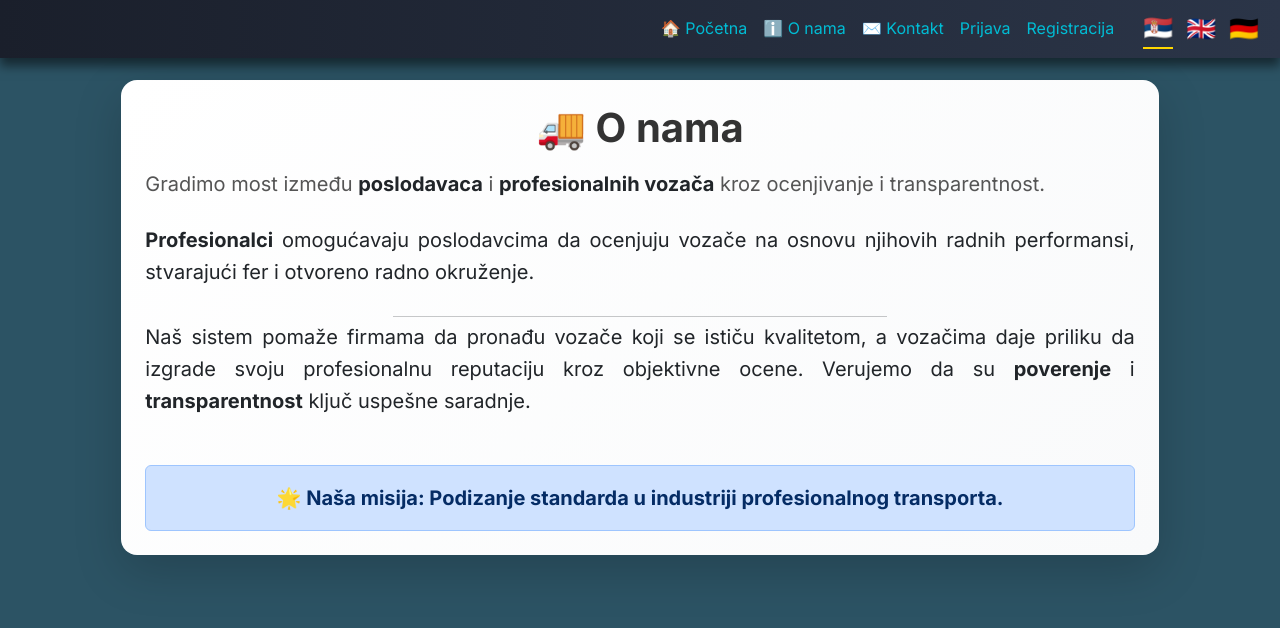
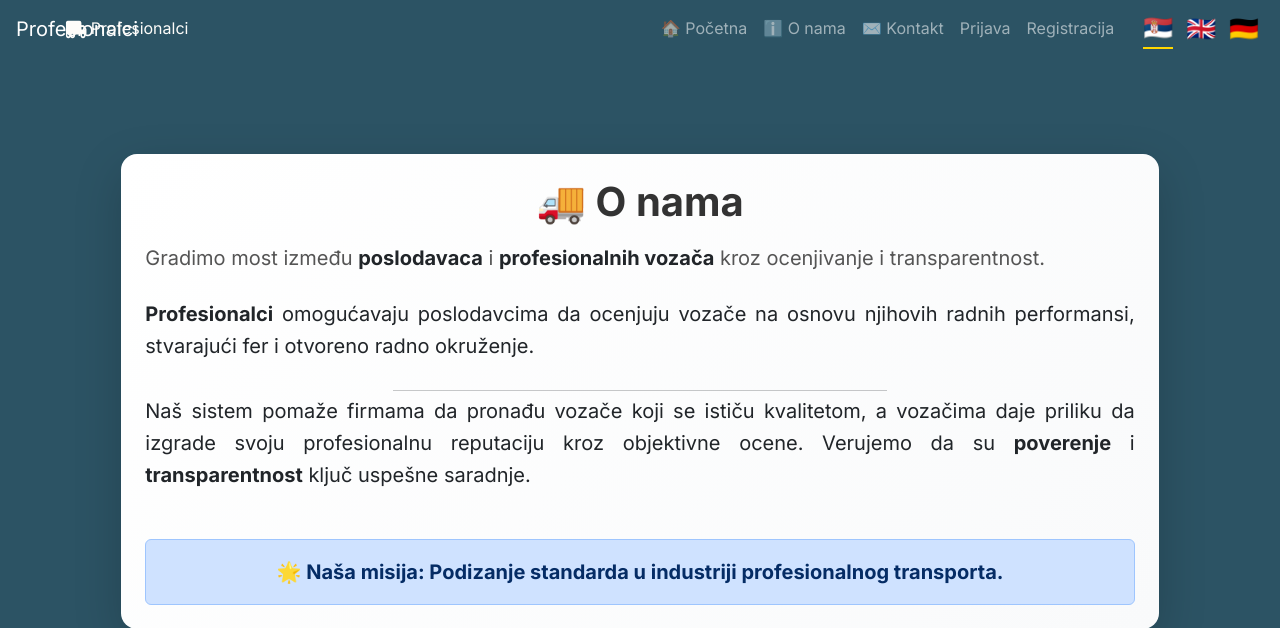
Before and after one commit to ivan1408993/profesionalci-app, a Flask app: page /about in a window 1280 px wide. Shown: the top 628 px of the page. Run offline with Flask 3, Linux system fonts and the light colour scheme; some libraries are stand-ins or nearby versions.

Commit message:
dodata animacija kretanja kamiona sa nazivom profesionalci - novi test 6

```diff
--- a/app/static/css/style.css
+++ b/app/static/css/style.css
@@ -89,30 +89,18 @@ footer {
     color: #555 !important;
 }
 
-/* Navigacija */
-nav.navbar {
-    background: linear-gradient(90deg, #1a1f2b, #2b3548);
-    background-color: #1a1f2b; /* fallback */
-    opacity: 1 !important;
-    margin-bottom: 1rem; /* ili padding-bottom: 1rem; */
-    position: fixed;
+.truck-animation-container {
+    position: absolute;
     top: 0;
     left: 0;
     width: 100%;
-    z-index: 1000;
-    box-shadow: 0 8px 10px rgba(0, 0, 0, 0.5);
+    height: 100%;
+    pointer-events: none; /* da ne smeta klikovima na navbar */
+    display: flex;
+    align-items: center;
+    padding-left: calc(1rem + 40px); /* start iza linka Početna */
 }
 
-.navbar a {
-    color: #00bcd4 !important;
-    transition: color 0.3s ease;
-}
-
-.navbar a:hover {
-    color: white !important;
-}
-
-/*kretanje kamiona pored imena profesionalci u base.html*/
 .truck-path {
     display: flex;
     align-items: center;
@@ -123,28 +111,27 @@ nav.navbar {
 .truck {
     display: inline-block;
     position: relative;
-    animation: truckMove 4s ease-in-out infinite alternate;
+    animation: truckMove 6s ease-in-out infinite alternate;
     transform-origin: center;
 }
 
-/* Tekst kao prikolica: prati kamion */
+/* Tekst kao prikolica */
 .truck-trailer {
     display: inline-block;
-    margin-left: 10px; /* razmak između kamiona i prikolice */
-    animation: trailerFollow 4s ease-in-out infinite alternate;
+    margin-left: 10px;
+    animation: trailerFollow 6s ease-in-out infinite alternate;
 }
 
-/* Kamion ide sa desne strane linka Početna do leve strane navigacije */
+/* Animacija preko cele širine navbar-a */
 @keyframes truckMove {
     0% { transform: translateX(0) scaleX(1); }
-    50% { transform: translateX(-300px) scaleX(-1); } /* horizontal flip kada ide levo */
+    50% { transform: translateX(calc(-100% + 120px)) scaleX(-1); }
     100% { transform: translateX(0) scaleX(1); }
 }
 
-/* Prikolica prati kamion, bez flip-a */
 @keyframes trailerFollow {
     0% { transform: translateX(0); }
-    50% { transform: translateX(-300px); }
+    50% { transform: translateX(calc(-100% + 120px)); }
     100% { transform: translateX(0); }
 }
 
--- a/app/templates/base.html
+++ b/app/templates/base.html
@@ -19,11 +19,18 @@
 
 <!-- 🌐 Navigacija -->
 <nav class="navbar navbar-expand-lg navbar-dark px-3 mb-3">
-<a class="navbar-brand d-flex align-items-center" href="{{ url_for('main.index') }}">
+
+    <!-- Animacija kamiona preko cele navbar -->
+    <div class="truck-animation-container">
         <div class="truck-path">
             <i class="fas fa-truck-moving fa-lg truck"></i>
             <span class="truck-trailer ms-2">Profesionalci</span>
         </div>
+    </div>
+
+    <!-- Navbar brand -->
+    <a class="navbar-brand d-flex align-items-center" href="{{ url_for('main.index') }}">
+        Profesionalci
     </a>
 
     <!-- Toggler za mobilni meni -->
```
Lines whose indentation alone changed are shown as unchanged.
